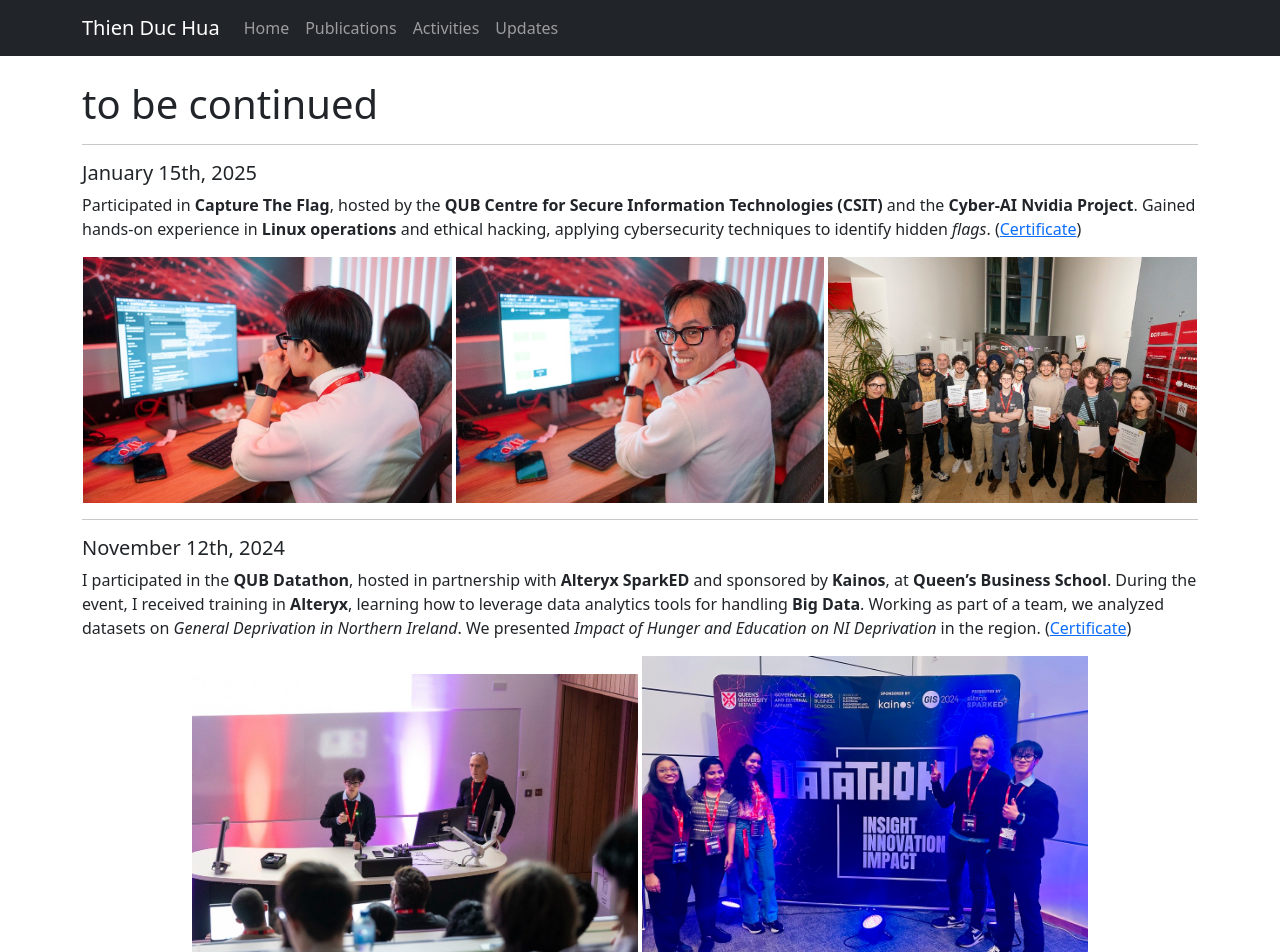
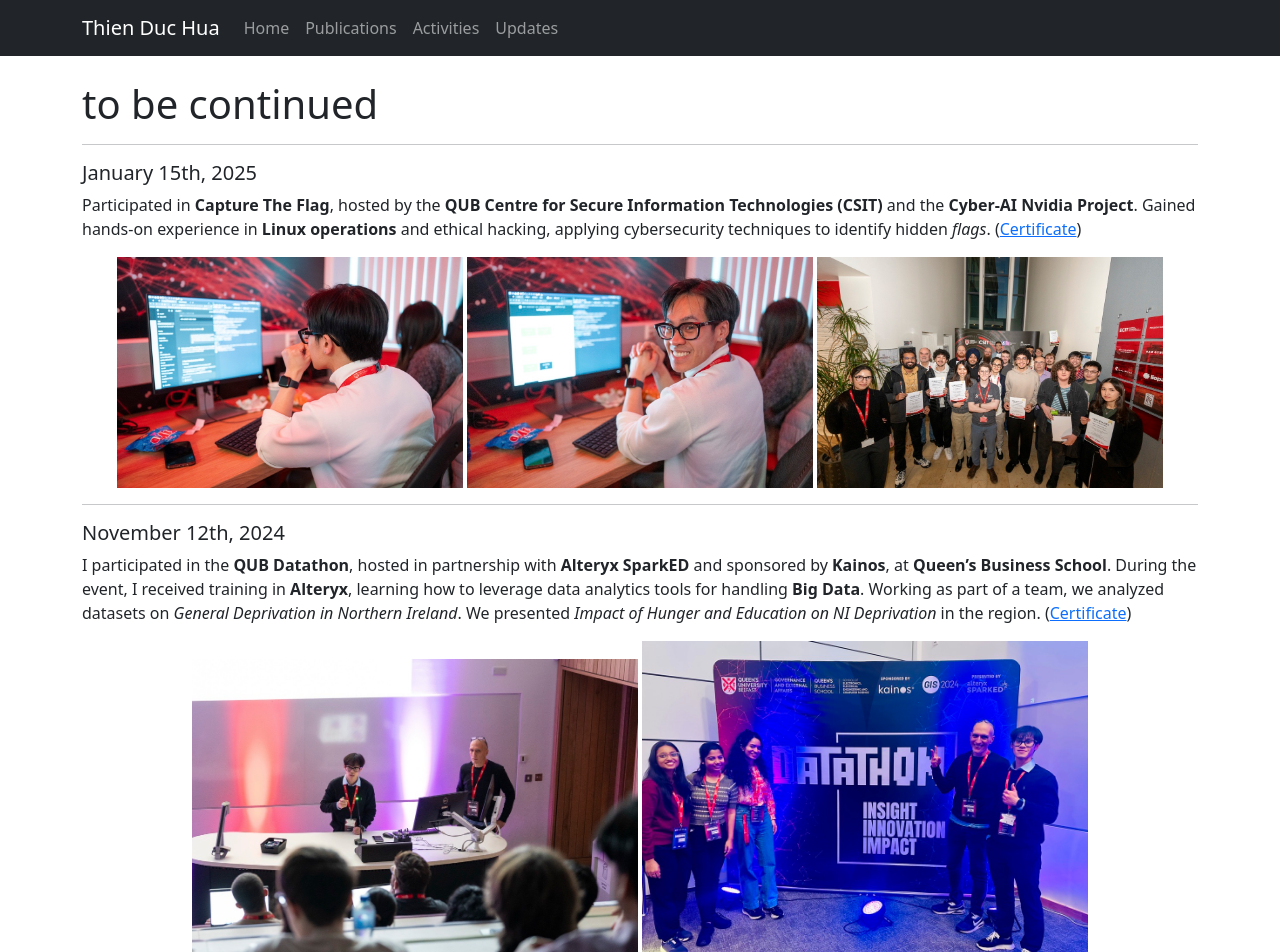
Before and after one commit to thienduchua/thienduchua.github.io, a Jekyll site: the page built from updates.md, in a window 1280 px wide. Shown: the top 952 px of the page. Built offline with Jekyll 4.4.1, drawn with Linux system fonts in a browser that asks for light colours.

Commit message:
Update updates.md

```diff
--- a/updates.md
+++ b/updates.md
@@ -10,9 +10,9 @@ title: Updates
 ##### January 15th, 2025
 Participated in **Capture The Flag**, hosted by the **QUB Centre for Secure Information Technologies (CSIT)** and the **Cyber-AI Nvidia Project**. Gained hands-on experience in **Linux operations** and ethical hacking, applying cybersecurity techniques to identify hidden *flags*. ([Certificate](https://drive.google.com/file/d/1dfAe-reBrLeptwaI5z4wB1ufGahwsJIf/view))
 <div align="center">
-    <img src="/assets/ctf_1.jpg" alt="1" width="33%">
-    <img src="/assets/ctf_2.jpg" alt="2" width="33%">
-    <img src="/assets/ctf_3.jpg" alt="3" width="33%">
+    <img src="/assets/ctf_1.jpg" alt="1" width="31%">
+    <img src="/assets/ctf_2.jpg" alt="2" width="31%">
+    <img src="/assets/ctf_3.jpg" alt="3" width="31%">
 </div>
 
 ---
```
